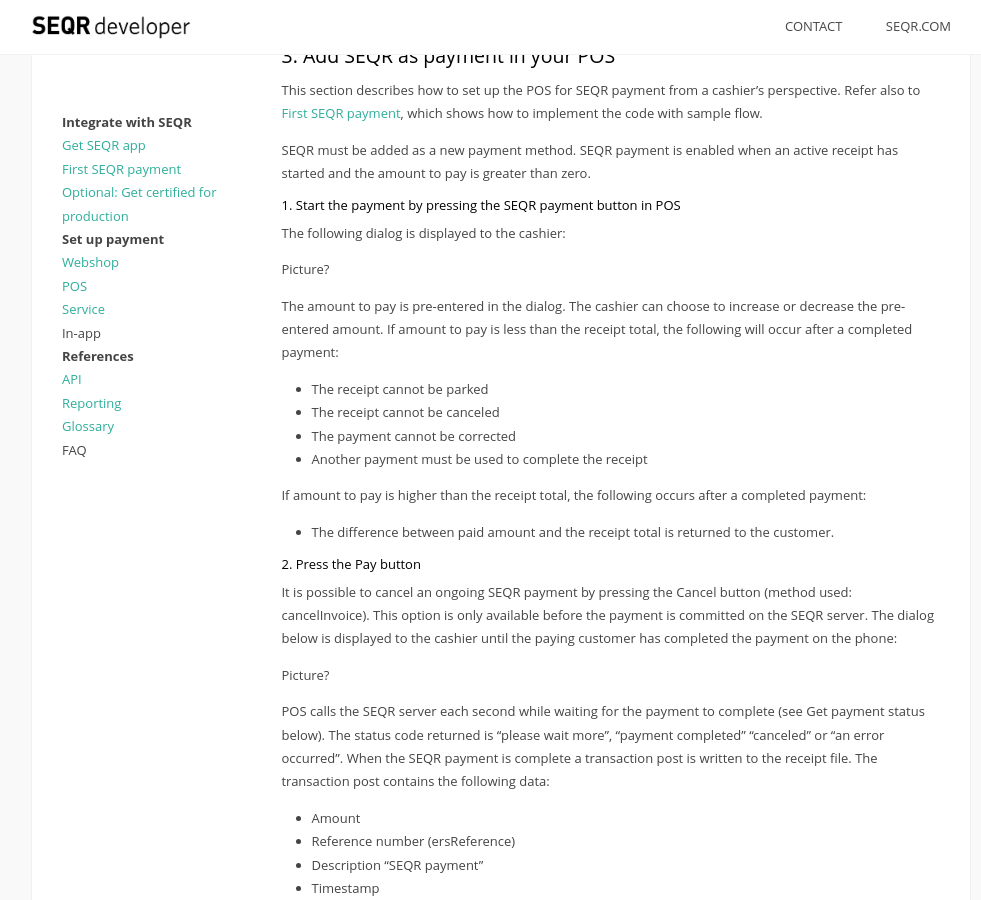
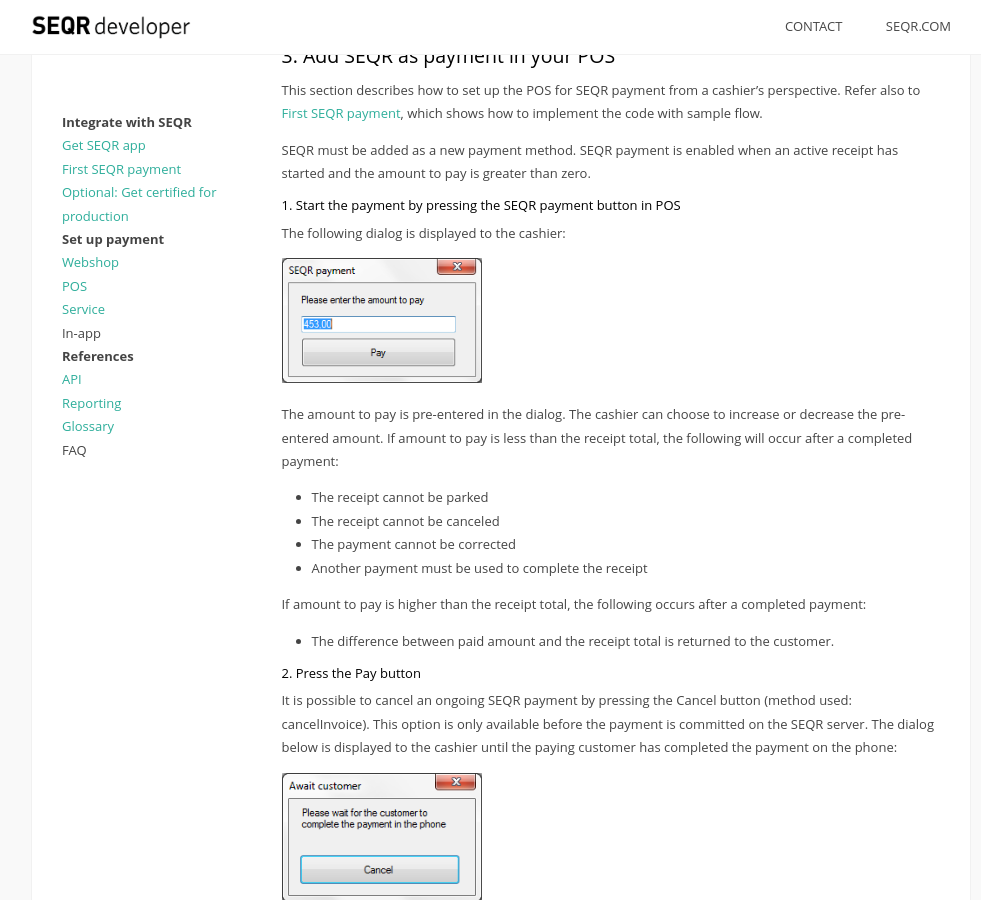
Before and after one commit to SeamlessDistribution/SeamlessDistribution.github.io, a Jekyll site: the page built from merchant/pos/index.md, in a window 1280 px wide and 900 px high, scrolled down 2570 px. Shown: the whole window, without its empty margins (139-1120 px from the left). Built offline with Jekyll 4.4.1, drawn with Linux system fonts in a browser that asks for light colours.

Commit message:
added more images to pos

```diff
--- a/merchant/pos/index.md
+++ b/merchant/pos/index.md
@@ -74,7 +74,7 @@
 which is generated for the invoice to the SEQR user. To overcome that problem,
 we assign a fixed QR code to each cash register. A POS SEQR sticker looks like this:
 
-<img src="/assets/images/seqr_menu.png" width="200px"/>
+<img src="/assets/images/assign_seqr.png" width="200px"/>
 
 Each QR code sticker has a unique number assigned known as SEQR ID. The cash register/POS needs this number to establish a link with the QR code.
 
@@ -101,7 +101,7 @@
 
 The following dialog is displayed to the cashier:
 
-Picture?
+<img src="/assets/images/pay_with_seqr.png" width="200px"/>
 
 The amount to pay is pre-entered in the dialog. The cashier can choose to increase or decrease the pre-entered amount.
 If amount to pay is less than the receipt total, the following will occur after a completed payment:
@@ -119,7 +119,7 @@
 
 It is possible to cancel an ongoing SEQR payment by pressing the Cancel button (method used: cancelInvoice). This option is only available before the payment is committed on the SEQR server. The dialog below is displayed to the cashier until the paying customer has completed the payment on the phone:
 
-Picture?
+<img src="/assets/images/await_customer.png" width="200px"/>
 
 POS calls the SEQR server each second while waiting for the payment to complete (see Get payment status below). The status code returned is “please wait more”, “payment completed” “canceled” or “an error occurred”.
 When the SEQR payment is complete a transaction post is written to the receipt file.
```
